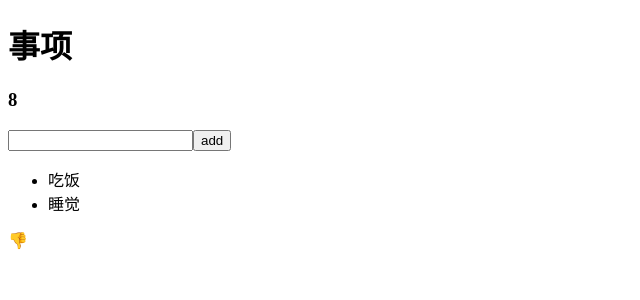
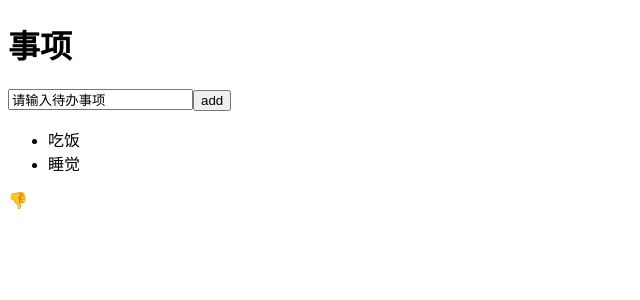
Before and after one commit to lmf1996/react-tuts, a React (Create React App) app: page / in a window 1280 px wide. Shown: the top 300 px of the page, without its empty margins (0-640 px from the left). Built offline with nearby package versions, Linux system fonts and the light colour scheme.

Commit message:
添加todolist

```diff
--- a/src/App.js
+++ b/src/App.js
@@ -16,16 +16,28 @@ class App extends Component {
                 id: 1,
                 title: '吃饭',
                 isCompleted: 'true',
-                name:'lmf'
+                name: 'lmf'
             },
             {
                 id: 2,
                 title: '睡觉',
                 isCompleted: 'false',
-                name:'sb'
+                name: 'sb'
             }
         ]
-    }
+    };
+
+    addTodo = (todoTitle) => {
+        this.setState({
+            /**要用concat而不能用push 注意返回值类型 **/
+            todos: this.state.todos.concat({
+                id: Math.random(),
+                title: todoTitle,
+                isCompleted: 'false',
+                name: 'sb2'
+            })
+        })
+    };
 
     render() {
         return (
@@ -33,8 +45,8 @@ class App extends Component {
             //函数式属于无状态组件
             //类式属于有状态组件
             <Fragment>
-                <TodoHeader title={this.state.title} x={2} y={6}/>
-                <TodoInput btnText={"add"}/>
+                <TodoHeader title={this.state.title}/>
+                <TodoInput addTodo={this.addTodo} btnText={"add"}/>
                 <TodoList todos={this.state.todos}/>
                 <Like/>
             </Fragment>
--- a/src/components/Like/index.js
+++ b/src/components/Like/index.js
@@ -9,9 +9,10 @@ class Like extends Component {
     }
 
     handleLikedClick = () => {
+        //只能使用这个setter方法来修改 直接修改字段不会重新渲染
         this.setState({
             isLiked: !this.state.isLiked
-    })
+        })
     }
 
     render() {
--- a/src/components/TodoHeader/index.js
+++ b/src/components/TodoHeader/index.js
@@ -2,14 +2,13 @@ import React from "react";
 import PropTypes from 'prop-types'
 
 export default function TodoHeader(props) {
-    console.log(props)
     return (
         <>
             <h1>
                 {props.title}
             </h1>
             <h3>
-                <p>{props.x+props.y}</p>
+                <p></p>
             </h3>
         </>
 
@@ -18,7 +17,5 @@ export default function TodoHeader(props) {
 
 //检查数据类型的工具
 TodoHeader.propTypes = {
-    title: PropTypes.string,
-    x:PropTypes.number.isRequired,
-    y:PropTypes.number.isRequired
+    title: PropTypes.string
 }
--- a/src/components/TodoInput/index.js
+++ b/src/components/TodoInput/index.js
@@ -1,14 +1,57 @@
-import React, {Component} from 'react';
+//react通过ref获取组件或dom元素，使用ref之前先调用react.createRef来创建一个ref
+import React, {Component,createRef} from 'react';
 import PropTypes from 'prop-types'
 
 class TodoInput extends Component {
     static propTypes = {
-        btnText:PropTypes.string
+        btnText: PropTypes.string
+    };
+
+    constructor() {
+        super();
+        this.state = {
+            inputValue: '请输入待办事项'
+        };
+        this.inputDom = createRef();
     }
+
+    handleInputChange = (e) => {
+        this.setState({
+            inputValue: e.currentTarget.value
+        })
+    };
+
+    handleAddClick = () => {
+        if(this.state.inputValue===''){
+            return
+        }
+        this.props.addTodo(this.state.inputValue);
+        this.setState({
+            inputValue: ''
+        },()=>{
+            this.inputDom.current.focus();
+        })
+    };
+
+    handleKeyUp = (e) => {
+        if (e.keyCode === 13) {
+            this.handleAddClick();
+        }
+    };
+
     render() {
         return (
             <div>
-                <input type="text"/><button>{this.props.btnText}</button>
+                <input type="text"
+                       value={this.state.inputValue}
+                       onChange={this.handleInputChange}
+                       onKeyUp={this.handleKeyUp}
+                       ref={this.inputDom}
+
+                />
+                {/** 在render里的匿名函数，每次render，都会重新生成一个匿名函数
+                 这样效率不高 最好把这个匿名函数提到外面去，取个名字 **/}
+                <button onClick={this.handleAddClick}> {this.props.btnText}</button>
             </div>
         );
     }
--- a/src/components/TodoList/TodoItem.js
+++ b/src/components/TodoList/TodoItem.js
@@ -2,7 +2,6 @@ import React, {Component} from 'react';
 
 class TodoItem extends Component {
     render() {
-        console.log(this.props)
         return (
             <li>
                 {this.props.title}
```
